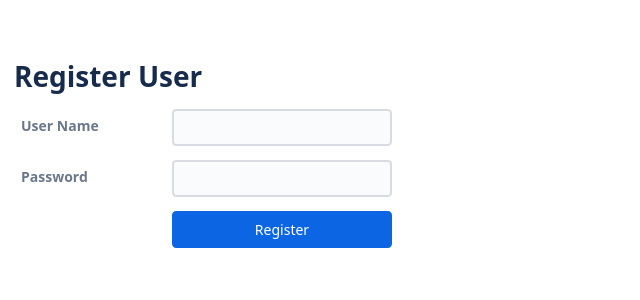
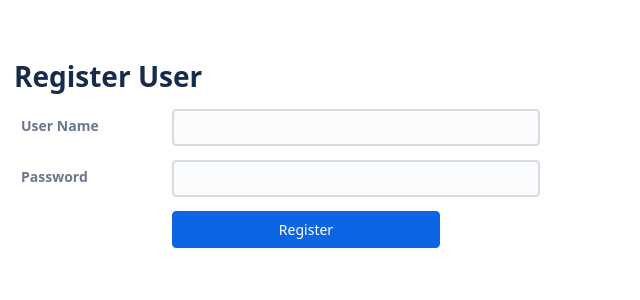
Before and after one commit to mcpcpc/librehtf, a Flask app: template librehtf/templates/auth/register.html in a window 1280 px wide. Shown: the part 57-357 px from the top of the page, without its empty margins (0-640 px from the left). Run offline with Flask 2, Linux system fonts and the light colour scheme; the template is opened without the code that fills it, so the values that code supplies are empty.

Commit message:
Update site.css

```diff
--- a/librehtf/static/site.css
+++ b/librehtf/static/site.css
@@ -201,11 +201,11 @@ form button:hover {
         grid-column-end: 3;
 }
 
-.min-field {max-width: 75px}
-.short-field {max-width: 150px}
-.medium-field {max-width: 250px}
-.long-field {max-width: 350px}
-.max-field {max-width: 500px}
+.min-field {width: 75px}
+.short-field {width: 150px}
+.medium-field {width: 250px}
+.long-field {width: 350px}
+.max-field {width: 500px}
 
 .flash {
         padding: 1.5rem;
```
